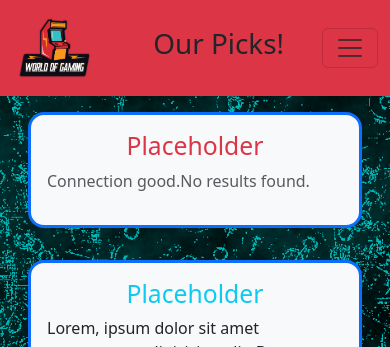
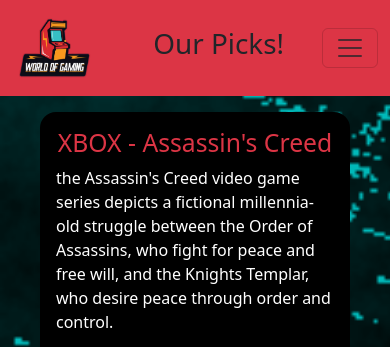
Before and after one commit to Hiroto9563/World-of-Gaming, a PHP site: page /project/Our_Picks.html in a window 390 px wide. Shown: the top 347 px of the page. Run offline with PHP 8.4, Linux system fonts and the light colour scheme; data that the repository does not hold is empty.

Commit message:
Add files via upload

```diff
--- a/www/Content.js
+++ b/www/Content.js
@@ -49,7 +49,7 @@ if (document.getElementById("consoleHTML")) {
                 consolesHTML += Consoles[i][j] + "</p> <img src='";
             }
             if (j == 2) {
-                consolesHTML += Consoles[i][j] + "' alt='Console' width='350px' height='350px'></img>"
+                consolesHTML += Consoles[i][j] + "' alt='Console' style='width=80%'; height=auto display:block; margin:0 auto;'></img>"
             }
         }
         consolesHTML += "</div> </div>"
@@ -213,6 +213,7 @@ const Games = [
 ];
 
 
+
 var gamesHTML = "";
 if (document.getElementById("gameHTML")) {
     for(let i = 0; i < Games.length; i++){
@@ -235,3 +236,63 @@ if (document.getElementById("gameHTML")) {
 
     document.getElementById("gameHTML").innerHTML = gamesHTML;
 }
+
+const OurPicks = [
+    ["XBOX - Assassin's Creed",
+     "the Assassin's Creed video game series depicts a fictional millennia-old struggle between the Order of Assassins, who fight for peace and free will, and the Knights Templar, who desire peace through order and control.",
+     "https://youtu.be/zKua34QXhMA"],
+
+    ["PC - Elden Ring",
+     "Elden Ring is a dark fantasy RPG videogame, winner of over 300 Game of the Year awards. A world that was born of a collaboration between George R.R. Martin, best-selling author best known for Game of Thrones, and Hidetaka Miyazaki, creator of the Dark Souls video game series.",
+     "https://youtu.be/AKXiKBnzpBQ?si=gXXEuG67eO151hJD"],
+
+    ["PS5 - Dead Space",
+     "Set on a mining spaceship overrun by deadly monsters called Necromorphs following the discovery of an artifact called the Marker, the player controls engineer Isaac Clarke as he navigates the spaceship and fights the Necromorphs while struggling with growing psychosis.",
+     "https://youtu.be/ctQl9wa3ydE?si=FAZS-xLwW3ein7da"],
+
+    ["Switch - Mario Cart",
+     "Mulitplayer players controlling a Mario character in races around tracks. Tracks are themed around locales from the Super Mario series populated with power-ups that help players gain advantages in races.",
+     "https://youtu.be/tKlRN2YpxRE?si=M2ld4Tm35KdXVAJu"],
+
+     ["VR - Half Life: Alyx",
+        "Earth has been conquered by the alien Combine, who have implemented a brutal police state.[9] In City 17, Alyx Vance (Ozioma Akagha) and her father Eli (James Moses Black) are arrested by Combine forces as part of a crackdown on the Resistance.",
+        "https://youtu.be/3uKUSnY0HVs?si=z4GzX0m8majaUCuX"],
+
+    ["Mobile - Slay the spire",
+        "In Slay the Spire, the player attempts to ascend a spire of multiple floors created through procedural generation as one of four characters, battling through enemies and bosses.",
+        "https://www.youtube.com/watch?v=EQgbV9Dc6bQ"]
+
+];
+
+var consolesHTMLPicks = "";
+if (document.getElementById("consoleHTMLPicks")) {
+    for (let i = 0; i < OurPicks.length; i++) {
+        consolesHTMLPicks += "<div class='col-12 col-sm-12 col-md-6 col-lg-6'>\
+                            <div id='youtube' class='border border-3 rounded-4 border-primary p-3 m-3 bg-light'>\
+                                <h2 class='text-danger text-center'>";
+        for (let j = 0; j < OurPicks[i].length; j++) {
+            if (j == 0) {
+                consolesHTMLPicks += OurPicks[i][j] + "</h2> <p id='youtubetext' class='text-muted'>";
+            }
+            if (j == 1) {
+                consolesHTMLPicks += OurPicks[i][j] + "</p>";
+            }
+            if (j == 2) {
+                // Assume OurPicks[i][2] is a valid YouTube URL
+                let videoURL = OurPicks[i][2];
+
+                // Convert YouTube URLs to embeddable format if needed
+                if (videoURL.includes('youtube.com/watch?v=')) {
+                    videoURL = videoURL.replace('watch?v=', 'embed/');
+                } else if (videoURL.includes('youtu.be/')) {
+                    videoURL = videoURL.replace('youtu.be/', 'youtube.com/embed/');
+                }
+
+                consolesHTMLPicks += "<iframe width='auto' height='auto' src='" + videoURL + "' frameborder='0' allowfullscreen></iframe>";
+            }
+        }
+        consolesHTMLPicks += "</div> </div>";
+    }
+
+    document.getElementById("consoleHTMLPicks").innerHTML = consolesHTMLPicks;
+}
--- a/www/Misc.css
+++ b/www/Misc.css
@@ -11,7 +11,7 @@
 }
 
 #myVideo {
-    position: absolute;
+    position: fixed;
     right: 0;
     bottom: 1;
     width: 100%;
@@ -19,51 +19,69 @@
 
 
 .content {
-    position: fixed;
-    bottom: 1;
+    position: relative;
+    bottom: 0;
     color: #0f0101;
     width: 100%;
+    height: auto;
 
   }
 
 #tron {
     background-repeat: no-repeat;
-    background-attachment: fixed;
     background-size: cover;
 }
 
-#feet {
+#indexBox {
+    justify-content: center;
 
-    left: 0;
-    bottom: 0;
-    width: 100%;
-    padding-top: 10px;
-
-  }
-
-  .btn-primary {
-    padding-bottom: 10px;
   }
 
 
 
+#test0 {
+    color: white;
+    background-color: black;
+    opacity: .8;
 
-  #test1 {
-    background-color:black;
-    opacity: .8;
-    color: rgb(7, 5, 5);
 }
 
 
 
-  #test2 {
-    color: white;
+.border {
+    border: none !important;
 }
 
 #test3 {
-    color: white;
+    font-size: 24px;
 }
 
-  #indexBox {
-    justify-content: center;
+#feet {
+    padding-bottom: 25px;
+    margin-bottom: 0px;
 }
+
+
+
+#youtube {
+    justify-items: center;
+    background-color: black !important;
+
+}
+
+#youtubetext {
+    color: white !important;
+    background: black;
+}
+
+#new {
+    font-size: 25px;
+    background-color: black;
+    color: white !important;
+}
+
+#anew {
+    color: white !important;
+    background-color: black !important;
+    opacity: .7;
+}
--- a/www/Our_Picks.html
+++ b/www/Our_Picks.html
@@ -10,7 +10,7 @@
     <script src="https://cdn.jsdelivr.net/npm/bootstrap@5.3.3/dist/js/bootstrap.bundle.min.js" integrity="sha384-YvpcrYf0tY3lHB60NNkmXc5s9fDVZLESaAA55NDzOxhy9GkcIdslK1eN7N6jIeHz" crossorigin="anonymous"></script>
     <script src="Feedback.js" defer></script>
     <script src="Content.js" defer></script>
-    <script src="myScript.js" defer></script>
+    <script src="post.js" defer></script>
     <link rel="stylesheet" href="Misc.css">
 </head>
 
@@ -43,34 +43,11 @@
         </div>
     </nav>
     <div class="container">
-            <div class="row">
-                <div class="col-12 col-md-6">
-                    <div class="border border-3 rounded-4 border-primary p-3 m-3 bg-light">
-                        <h2 class="text-danger text-center">Placeholder</h2>
-                        <p class="text-muted" id="txtHint">   </p>
-                    </div>
-                </div>
-                <div class="col-12 col-md-6">
-                    <div class="border border-3 rounded-4 border-primary p-3 m-3 bg-light">
-                        <h2 class="text-info text-center">Placeholder</h2>
-                        <p class="text-dark">Lorem, ipsum dolor sit amet consectetur adipisicing elit. Deserunt quasi facilis sunt! Excepturi consequatur eos porro magnam nam dicta, mollitia unde illum at, accusantium delectus. Eos tempora saepe asperiores fugiat! Lorem ipsum dolor sit amet consectetur adipisicing elit. Deleniti ipsam dolorem architecto nam rerum labore explicabo mollitia quis cumque ratione, minus ipsa, culpa provident laboriosam impedit distinctio fuga sed earum! Lorem ipsum, dolor sit amet consectetur adipisicing elit. Incidunt atque error, nemo temporibus voluptas officiis quam inventore! Hic cumque, recusandae eos harum soluta amet qui laboriosam eveniet fugiat optio at.</p>
-                    </div>
-                </div>
+        <div class="container">
+            <div class="row" id="consoleHTMLPicks">
+
             </div>
-            <div class="row">
-                <div class="col-12 col-md-6">
-                    <div class="border border-3 rounded-4 border-primary p-3 m-3 bg-light">
-                        <h2 class="text-danger text-center">Placeholder</h2>
-                        <p class="text-muted" id="txtHint">Lorem, ipsum dolor sit amet consectetur adipisicing elit. Deserunt quasi facilis sunt! Excepturi consequatur eos porro magnam nam dicta, mollitia unde illum at, accusantium delectus. Eos tempora saepe asperiores fugiat! Lorem ipsum dolor sit amet consectetur adipisicing elit. Deleniti ipsam dolorem architecto nam rerum labore explicabo mollitia quis cumque ratione, minus ipsa, culpa provident laboriosam impedit distinctio fuga sed earum! Lorem ipsum, dolor sit amet consectetur adipisicing elit. Incidunt atque error, nemo temporibus voluptas officiis quam inventore! Hic cumque, recusandae eos harum soluta amet qui laboriosam eveniet fugiat optio at.</p>
-                    </div>
-                </div>
-                <div class="col-12 col-md-6">
-                    <div class="border border-3 rounded-4 border-primary p-3 m-3 bg-light">
-                        <h2 class="text-info text-center">Placeholder</h2>
-                        <p class="text-dark">Lorem, ipsum dolor sit amet consectetur adipisicing elit. Deserunt quasi facilis sunt! Excepturi consequatur eos porro magnam nam dicta, mollitia unde illum at, accusantium delectus. Eos tempora saepe asperiores fugiat! Lorem ipsum dolor sit amet consectetur adipisicing elit. Deleniti ipsam dolorem architecto nam rerum labore explicabo mollitia quis cumque ratione, minus ipsa, culpa provident laboriosam impedit distinctio fuga sed earum! Lorem ipsum, dolor sit amet consectetur adipisicing elit. Incidunt atque error, nemo temporibus voluptas officiis quam inventore! Hic cumque, recusandae eos harum soluta amet qui laboriosam eveniet fugiat optio at.</p>
-                    </div>
-                </div>
-            </div>
+        </div>
     </div>
 </body>
 <footer class="bg-danger" id="feet">
@@ -78,7 +55,7 @@
         <div class="row">
             <div class="col-12 col-md-6">
                 <h2>Contact Us!</h2>
-                <form novalidate action="contactus.php" method="post">
+                <form id="contactForm" novalidate method="post">
                     <div class="form-floating mb-3">
                         <input name="email" type="email" id="email" class="form-control" placeholder="Email" required>
                         <label for="email">Email</label>
--- a/www/connection.php
+++ b/www/connection.php
@@ -13,7 +13,7 @@
     if ($mysqlconnect === false) {
         die("Connection bad.");
     } else {
-        echo("Connection good.");
+        //echo("Connection good.");
         //if all is good, we fly through this
     }
 
--- a/www/myscript.js
+++ b/www/myscript.js
@@ -6,7 +6,7 @@ function moby() {
     xmlhttp.onreadystatechange = function() {
         if (xmlhttp.readyState === 4 && xmlhttp.status === 200) {
             // Update the content of the <p> element with the response from random.php
-            document.getElementById("txtHint").innerHTML = xmlhttp.responseText;
+            document.getElementById("new").innerHTML = xmlhttp.responseText;
         }
     };
 
--- /dev/null
+++ b/www/post.js
@@ -0,0 +1,35 @@
+document.getElementById("contactForm").addEventListener("submit", function(event) {
+    event.preventDefault(); // Prevent the default form submission
+
+    // Create a new FormData object from the form
+    let formData = new FormData(this);
+
+    // Use fetch to send the data to the server
+    fetch('contactus.php', {
+      method: 'POST',
+      body: formData
+    })
+    .then(response => response.text())
+    .then(data => {
+      console.log('Success:', data); // Handle success
+      sessionStorage.setItem('formSubmitted', 'true');
+      window.location.reload();
+
+    })
+    .catch((error) => {
+      console.error('Error:', error); // Handle error (e.g., show an error message)
+    });
+  });
+
+
+// throws windows alert if flag has been trripped
+window.onload = function() {
+    if (sessionStorage.getItem('formSubmitted') === 'true') {
+
+        // alert
+        alert('Record saved successfully!');
+
+        // Clears flag
+        sessionStorage.removeItem('formSubmitted');
+    }
+};
--- a/www/random.php
+++ b/www/random.php
@@ -5,7 +5,7 @@
 
 
     //finally we can start querying out database.
-    $sql = "SELECT different_paragraphs FROM paragraph WHERE pri_number = 2";
+    $sql = "SELECT different_paragraphs FROM paragraph WHERE pri_number = 1";
     $result = $mysqlconnect->query($sql);
 
 
@@ -24,7 +24,7 @@
 
         //can run echo to make sure all is coming out correct.
         //echo htmlspecialchars($paragraphContent);
-        echo '<p class="text-muted">' . htmlspecialchars($paragraphContent) . '</p>';
+        echo '<p id="new" class="text-muted">' . htmlspecialchars($paragraphContent) . '</p>';
 
     } else {
         echo "No results found.";
```
Also changed, not shown: www/What's_New.html (+7 -12 lines), www/index.html (+4 -2 lines). Lines whose indentation alone changed are shown as unchanged.
